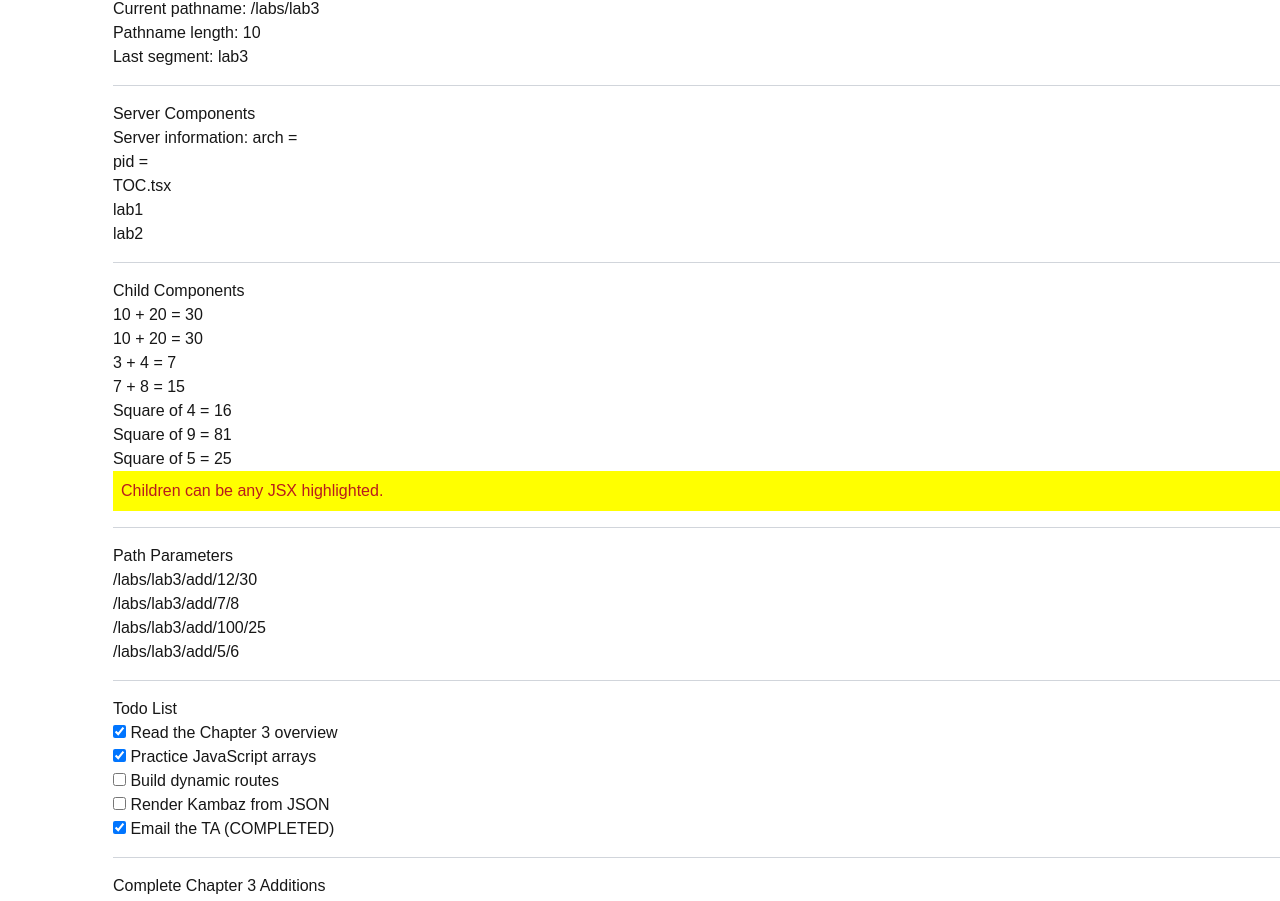
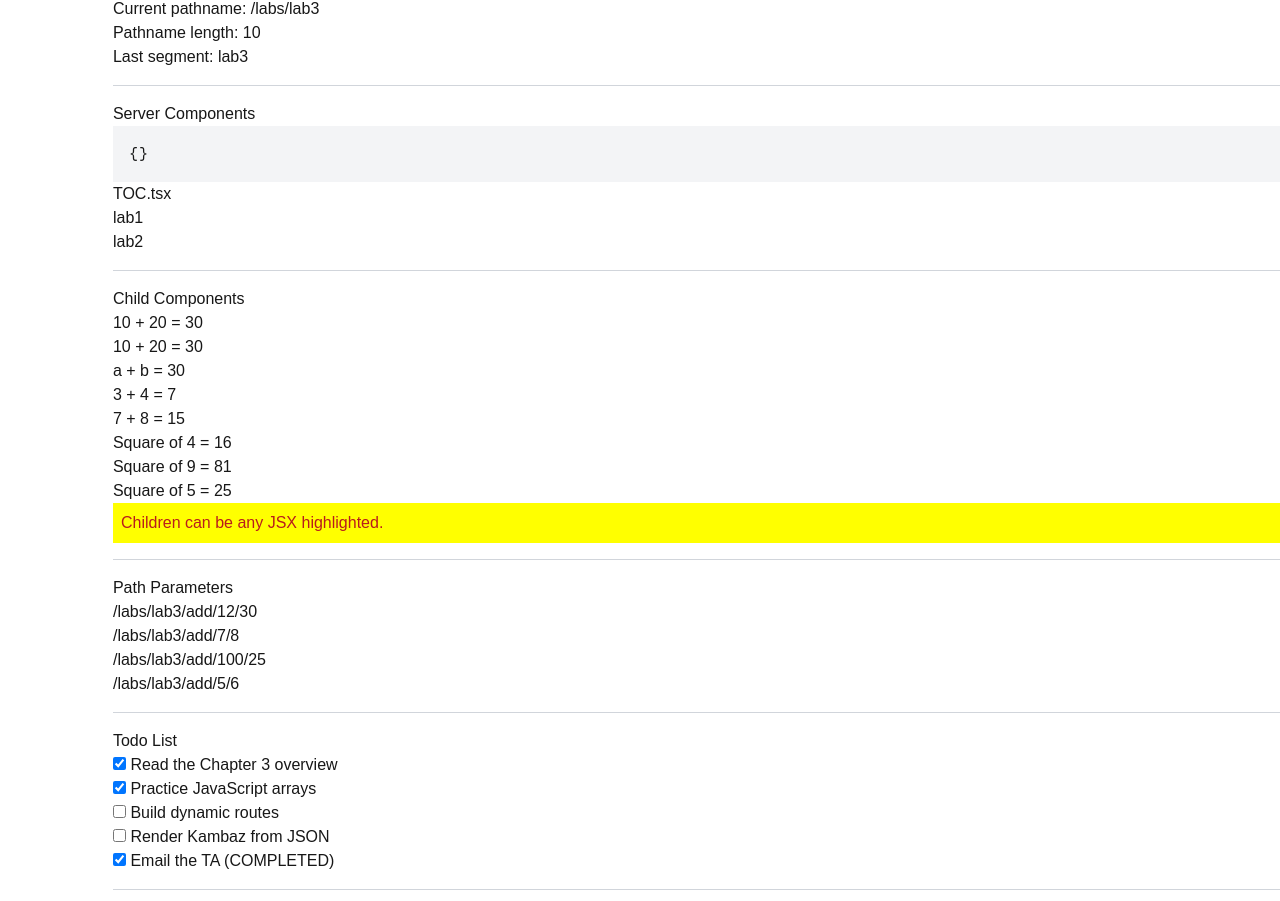
Before and after one commit to liuminjing2021cloud/webdev-client, a Next.js app: page /labs/lab3 in a window 1280 px wide. Shown: the part 2718-3619 px from the top of the page. Built offline with nearby package versions, Linux system fonts and the light colour scheme.

Commit message:
Fix A3 server info and second add

```diff
--- a/app/labs/lab3/ServerInfo.tsx
+++ b/app/labs/lab3/ServerInfo.tsx
@@ -3,10 +3,10 @@ import { join } from "node:path";
 
 export default function ServerInfo() {
   const files = readdirSync(join(process.cwd(), "app", "labs"));
+  const serverInformation = { arch: process.arch, pid: process.pid };
   return (
     <>
-      <p>Server information: arch = {process.arch}</p>
-      <p>pid = {process.pid}</p>
+      <pre>{JSON.stringify(serverInformation, null, 2)}</pre>
       <ul>
         {files.slice(0, 3).map((file) => <li key={file}>{file}</li>)}
       </ul>
--- a/app/labs/lab3/page.tsx
+++ b/app/labs/lab3/page.tsx
@@ -188,6 +188,7 @@ export default function Lab3() {
         <h3>Child Components</h3>
         <Add a={10} b={20} />
         <Add a={10} b={20} />
+        <p>a + b = 30</p>
         <Add a={3} b={4} />
         <Add a={7} b={8} />
         <p>Square of 4 = {4 * 4}</p>
```
